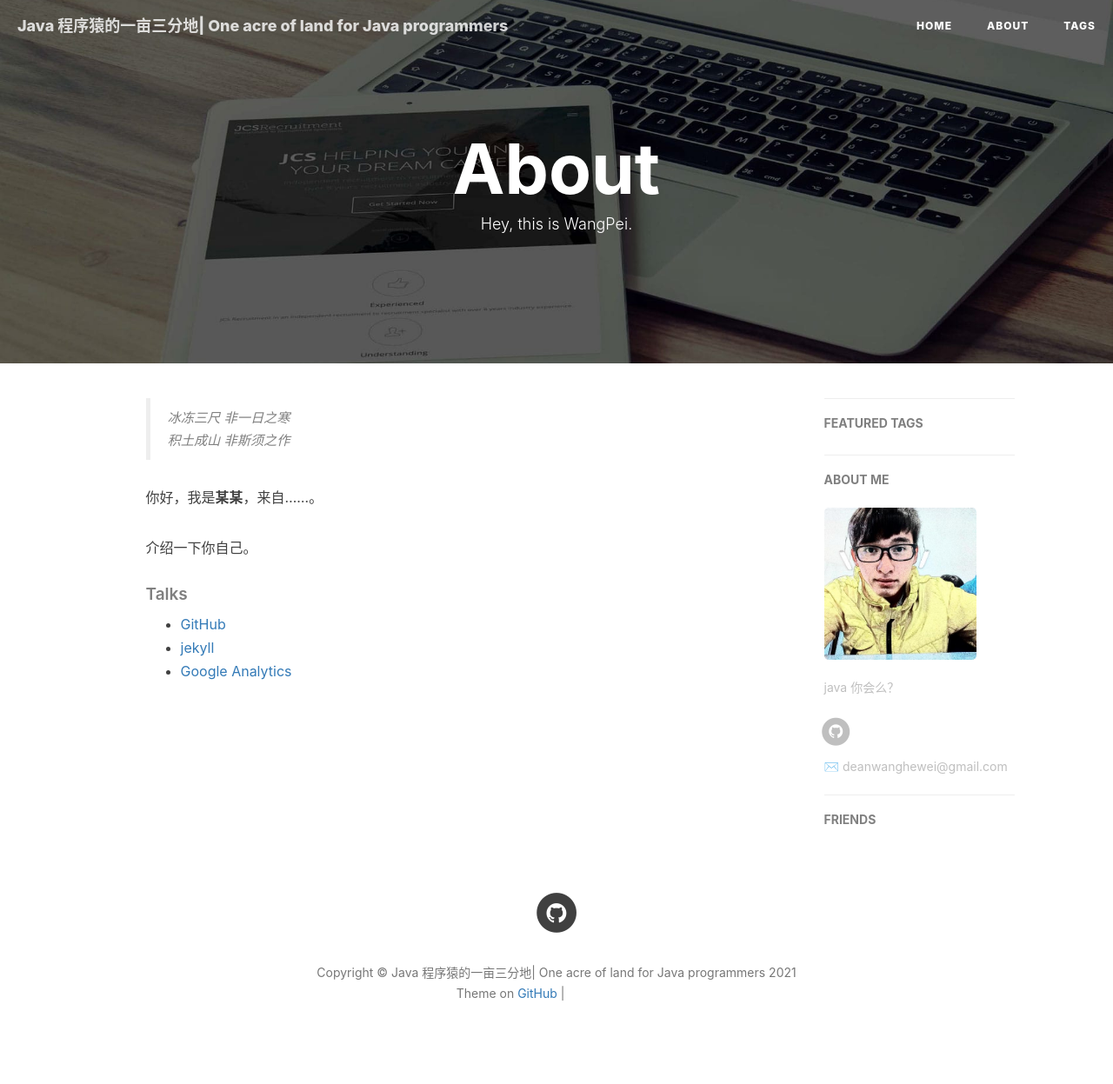
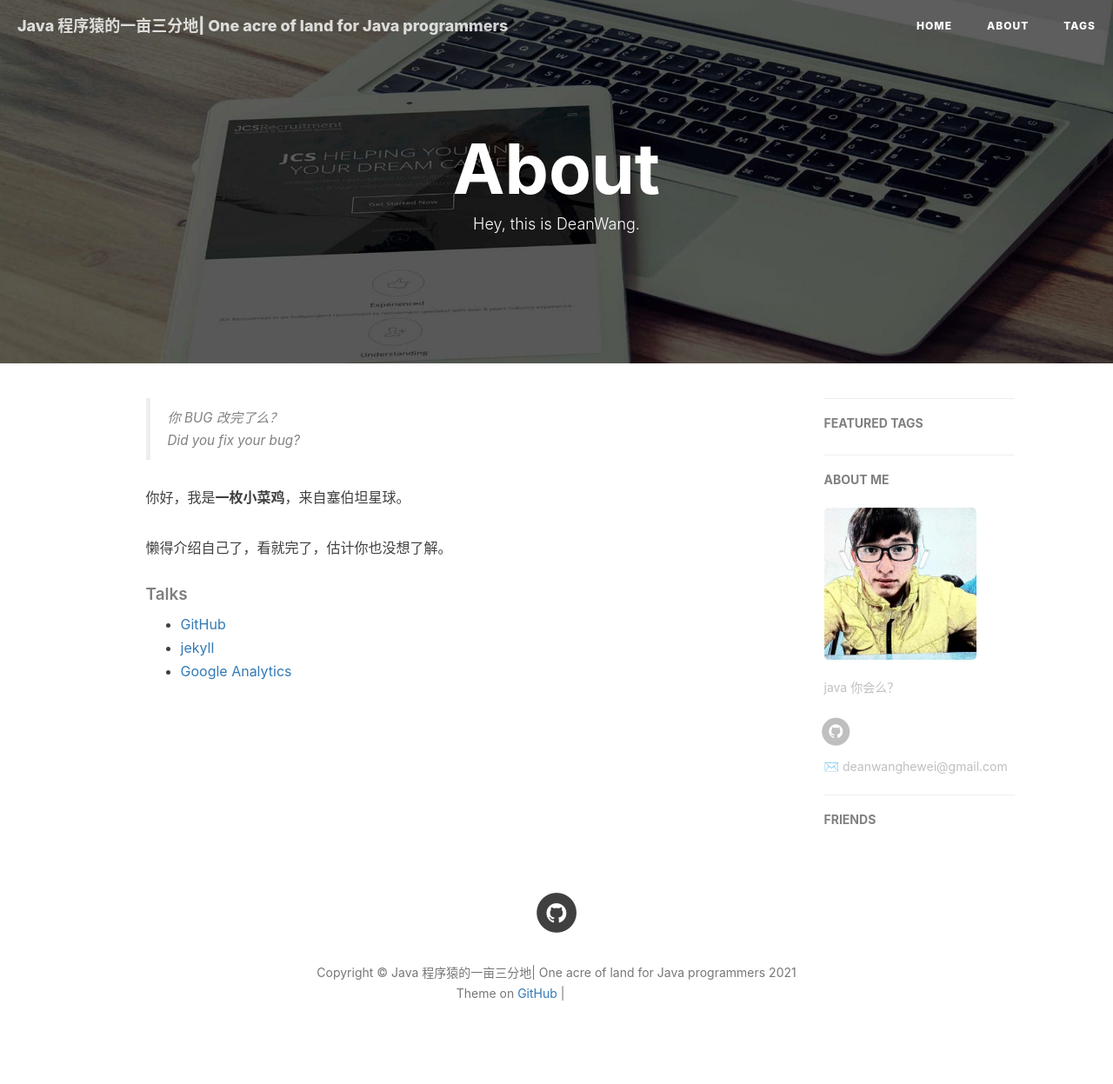
Before and after one commit to DeanWanghewei/deanwanghewei.github.io, a Jekyll site: the page built from about.html, in a window 1280 px wide. Shown: the whole page at 87% size. Built offline with Jekyll 4.4.1, drawn with Linux system fonts in a browser that asks for light colours; nearby versions of some CDN libraries; comment, search, counter and statistics services are not loaded; grey boxes are pictures that could not be loaded.

Commit message:
init user pageInfo

```diff
--- a/about.html
+++ b/about.html
@@ -1,7 +1,7 @@
 ---
 layout: page
 title: "About"
-description: "Hey, this is WangPei."
+description: "Hey, this is DeanWang."
 header-img: "img/post-bg-rwd.jpg"
 ---
 
@@ -15,12 +15,12 @@ header-img: "img/post-bg-rwd.jpg"
 <div class="zh post-container">
 
     <!--copied from markdown -->
-    <blockquote><p>冰冻三尺 非一日之寒<br>
-    积土成山 非斯须之作</p></blockquote>
+    <blockquote><p>你 BUG 改完了么？<br>
+        Did you fix your bug?</p></blockquote>
 
-    <p>你好，我是<strong>某某</strong>，来自……。</p>
+    <p>你好，我是<strong>一枚小菜鸡</strong>，来自塞伯坦星球。</p>
 
-    <p>介绍一下你自己。</p>
+    <p>懒得介绍自己了，看就完了，估计你也没想了解。</p>
 
 
 
```
